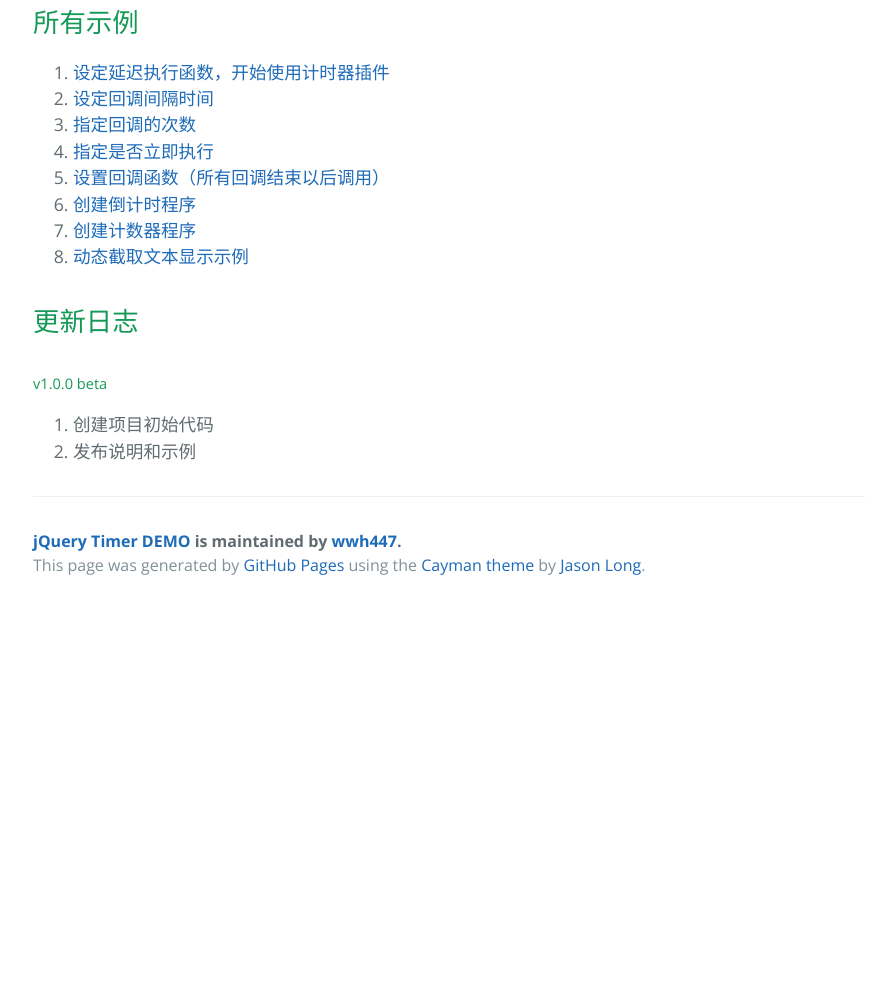
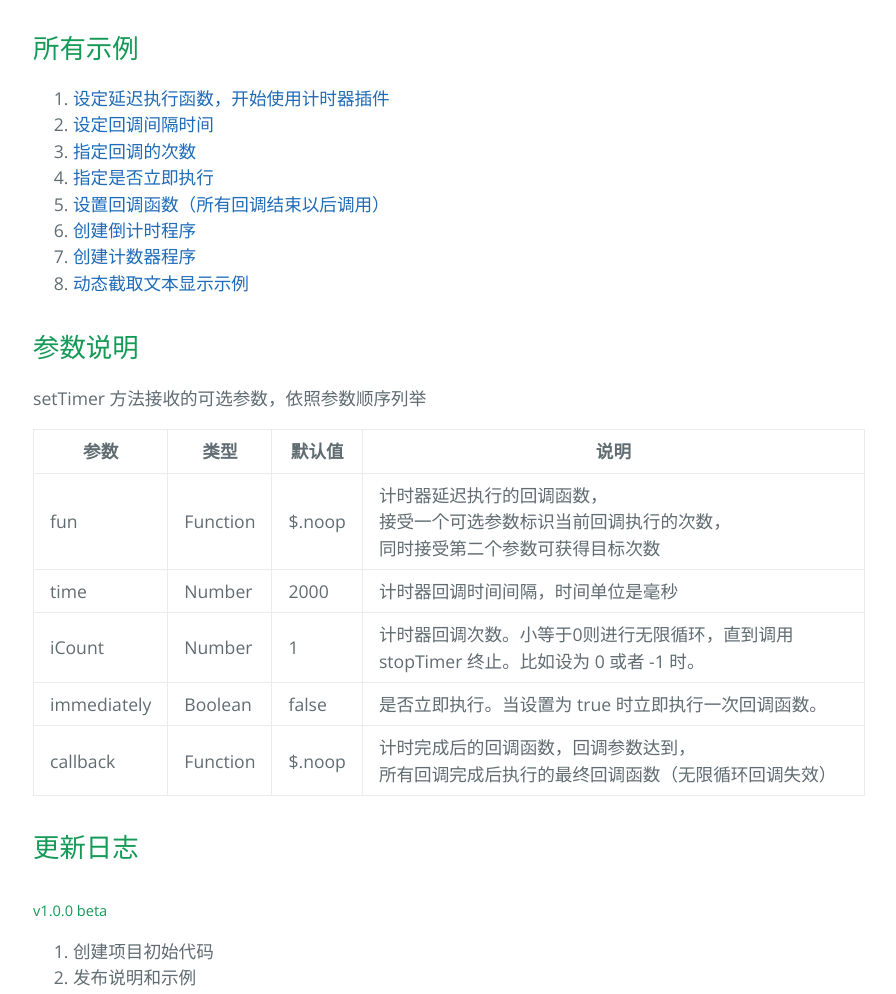
Before and after one commit to wwh447/jQueryTimer, a plain HTML site: page index.html in a window 1280 px wide. Shown: the part 1167-2161 px from the top of the page, without its empty margins (191-1087 px from the left). Before the commit the page ends 1776 px from the top, so only its background shows below. Drawn offline with nearby package versions, Linux system fonts and the light colour scheme.

```diff
--- a/index.html
+++ b/index.html
@@ -27,6 +27,7 @@
 <li><a href="#%E4%B8%8B%E8%BD%BD">下载</a></li>
 <li><a href="#%E5%BF%AB%E9%80%9F%E4%B8%8A%E6%89%8B">快速上手</a></li>
 <li><a href="#%E6%89%80%E6%9C%89%E7%A4%BA%E4%BE%8B">所有示例</a></li>
+<li><a href="#%E5%8F%82%E6%95%B0%E8%AF%B4%E6%98%8E">参数说明</a></li>
 <li><a href="#%E6%9B%B4%E6%96%B0%E6%97%A5%E5%BF%97">更新日志</a></li>
 </ul>
 
@@ -66,12 +67,60 @@
 <li><a href="demo/param-fun.html">设定延迟执行函数，开始使用计时器插件</a></li>
 <li><a href="demo/param-time.html">设定回调间隔时间</a></li>
 <li><a href="demo/param-iCount.html">指定回调的次数</a></li>
-<li><a href="demo/immediately.html">指定是否立即执行</a></li>
-<li><a href="demo/callback.html">设置回调函数（所有回调结束以后调用）</a></li>
+<li><a href="demo/param-immediately.html">指定是否立即执行</a></li>
+<li><a href="demo/param-callback.html">设置回调函数（所有回调结束以后调用）</a></li>
 <li><a href="demo/pay0.html">创建倒计时程序</a></li>
 <li><a href="demo/pay1.html">创建计数器程序</a></li>
 <li><a href="demo/pay2.html">动态截取文本显示示例</a></li>
 </ol>
+
+<h2>
+<a id="参数说明" class="anchor" href="#%E5%8F%82%E6%95%B0%E8%AF%B4%E6%98%8E" aria-hidden="true"><span class="octicon octicon-link"></span></a>参数说明</h2>
+
+<p>setTimer 方法接收的可选参数，依照参数顺序列举</p>
+
+<table>
+<thead>
+<tr>
+<th>参数</th>
+<th>类型</th>
+<th>默认值</th>
+<th>说明</th>
+</tr>
+</thead>
+<tbody>
+<tr>
+<td>fun</td>
+<td>Function</td>
+<td>$.noop</td>
+<td>计时器延迟执行的回调函数，接受一个可选参数标识当前回调执行的次数，同时接受第二个参数可获得目标次数</td>
+</tr>
+<tr>
+<td>time</td>
+<td>Number</td>
+<td>2000</td>
+<td>计时器回调时间间隔，时间单位是毫秒</td>
+</tr>
+<tr>
+<td>iCount</td>
+<td>Number</td>
+<td>1</td>
+<td>计时器回调次数。小等于0则进行无限循环，直到调用 stopTimer 终止。比如设为 0 或者 -1 时。</td>
+</tr>
+<tr>
+<td>immediately</td>
+<td>Boolean</td>
+<td>false</td>
+<td>是否立即执行。当设置为 true 时立即执行一次回调函数。</td>
+</tr>
+<tr>
+<td>callback</td>
+<td>Function</td>
+<td>$.noop</td>
+<td>计时完成后的回调函数，回调参数达到，所有回调完成后执行的最终回调函数（无限循环回调失效）</td>
+</tr>
+</tbody>
+</table>
 
 <h2>
 <a id="更新日志" class="anchor" href="#%E6%9B%B4%E6%96%B0%E6%97%A5%E5%BF%97" aria-hidden="true"><span class="octicon octicon-link"></span></a>更新日志</h2>
```
Also changed, not shown: params.json (+1 -1 lines).
